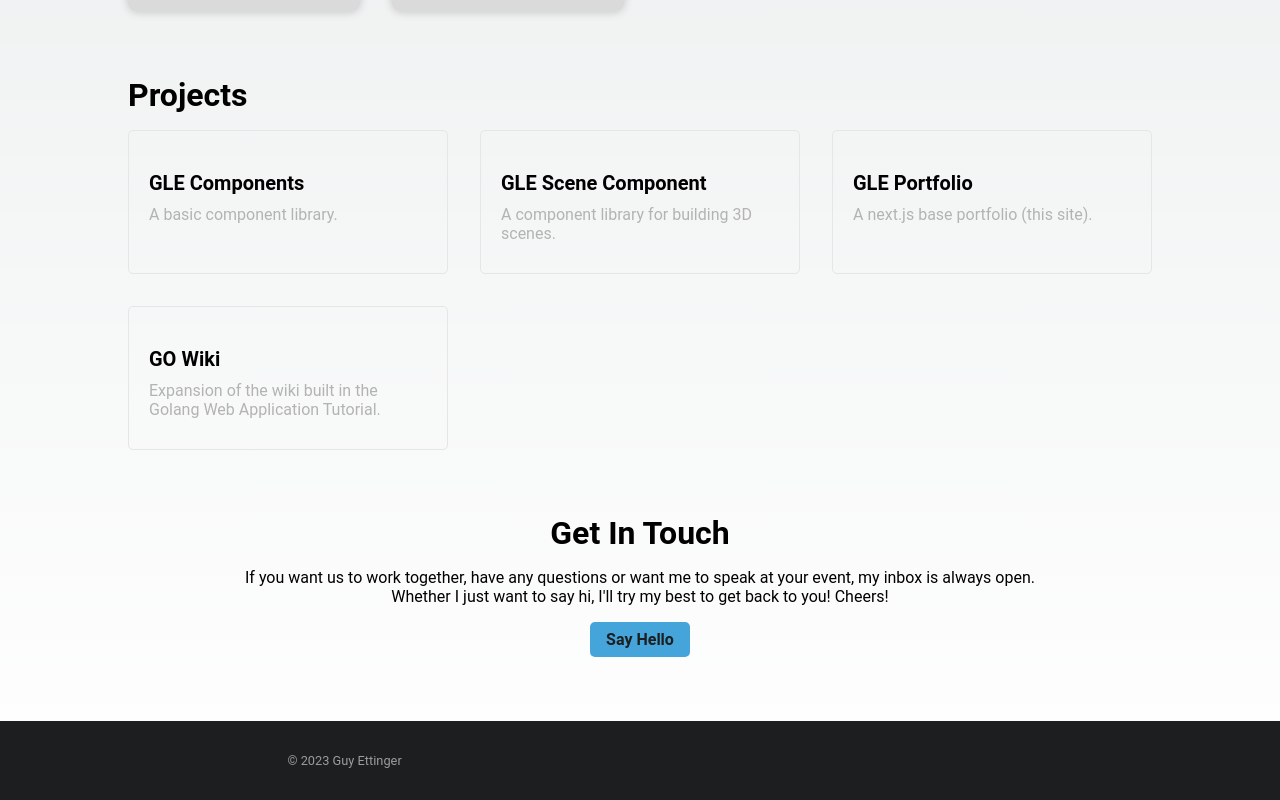
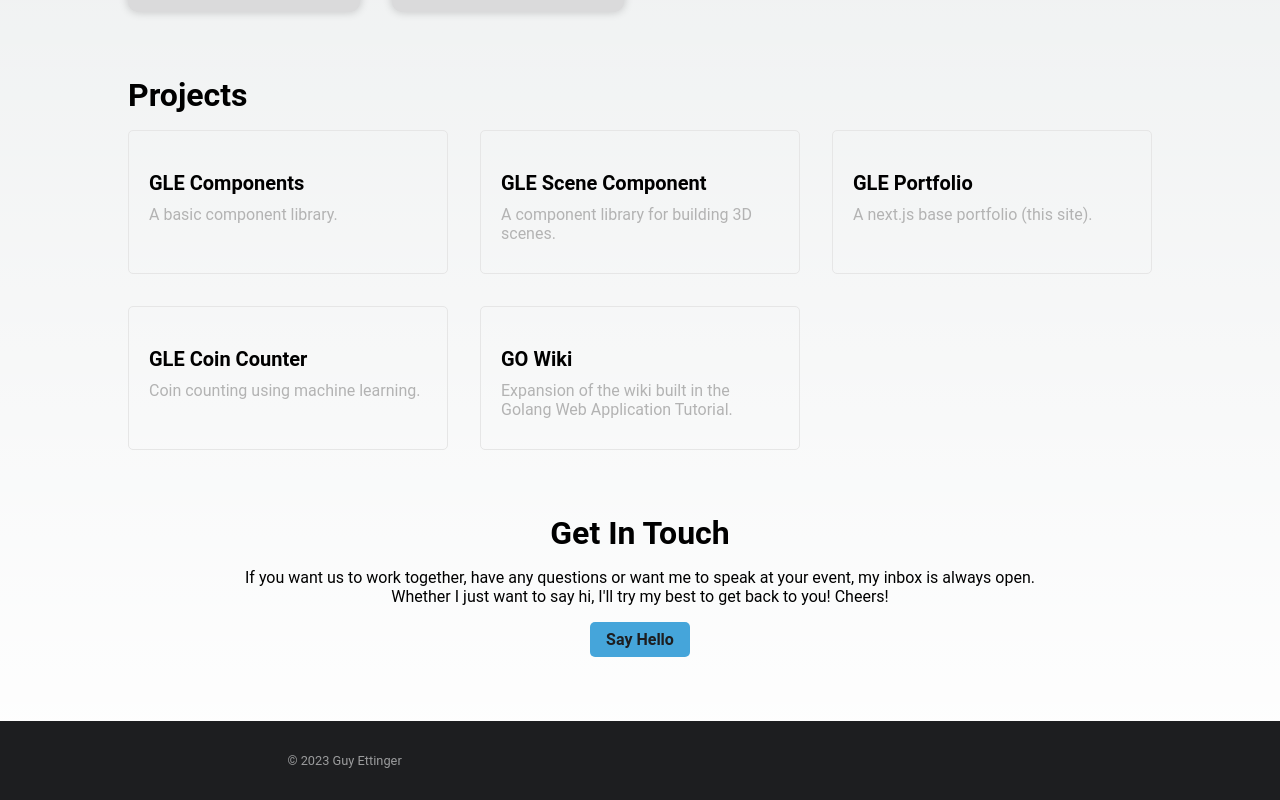
Before and after one commit to guyettinger/guyettinger.github.io, a Next.js app: page / in a window 1280 px wide. Shown: the part 1496-2296 px from the top of the page. Built offline with nearby package versions, Linux system fonts and the light colour scheme.

Commit message:
Adding gle-coin-counter

```diff
--- a/next.config.js
+++ b/next.config.js
@@ -3,6 +3,9 @@ const nextConfig = {
     output: "export",
     compiler: {
         styledComponents: true
+    },
+    images: {
+        unoptimized: true
     }
 }
 
--- a/src/data/projectData.ts
+++ b/src/data/projectData.ts
@@ -22,6 +22,13 @@ export const projectData = [
     },
     {
         id: 4,
+        title: 'GLE Coin Counter',
+        description:
+            'Coin counting using machine learning.',
+        gitHubLink: 'https://github.com/guyettinger/gle-coin-counter',
+    },
+    {
+        id: 5,
         title: 'GO Wiki',
         description:
             'Expansion of the wiki built in the Golang Web Application Tutorial.',
```
